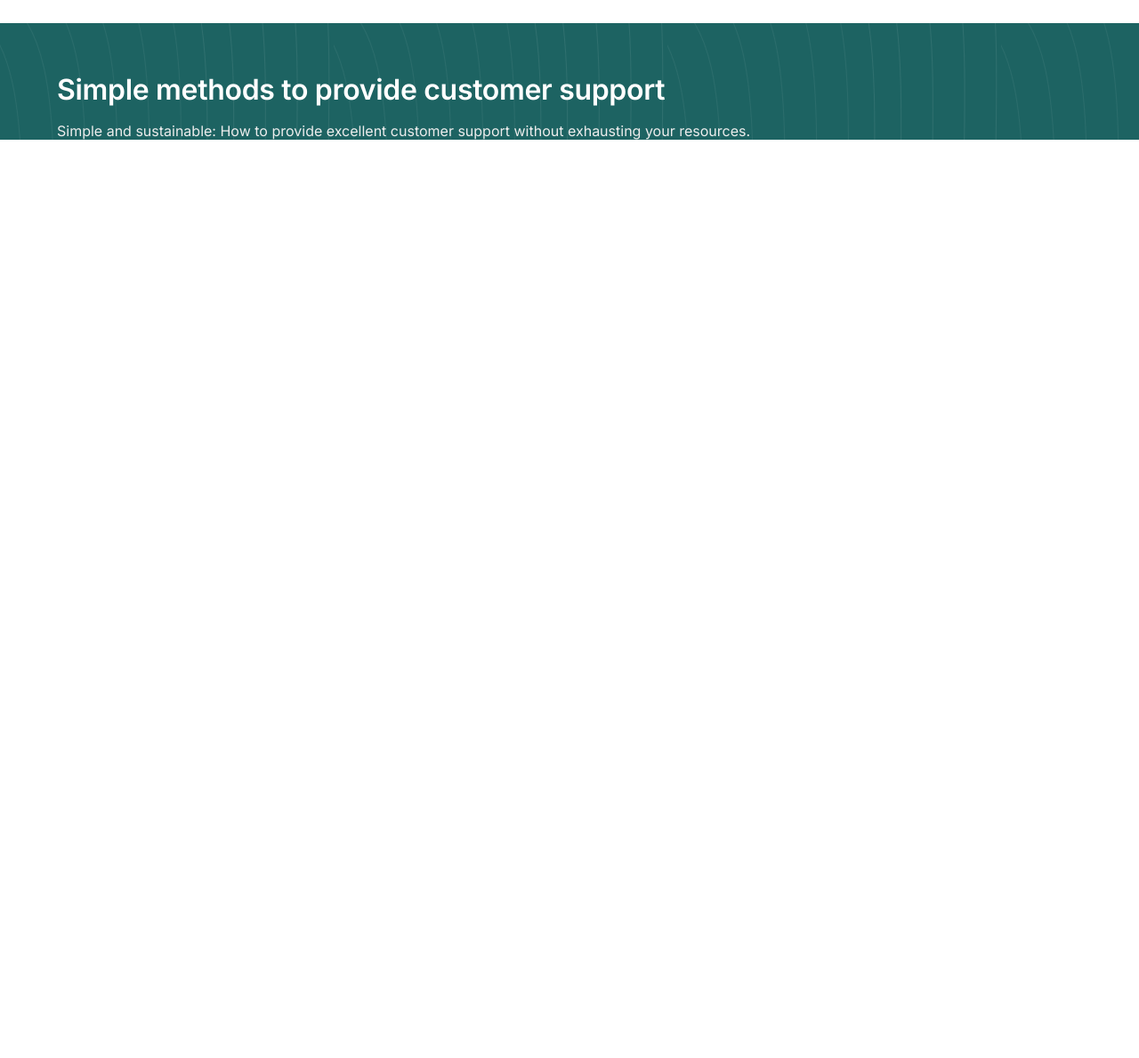
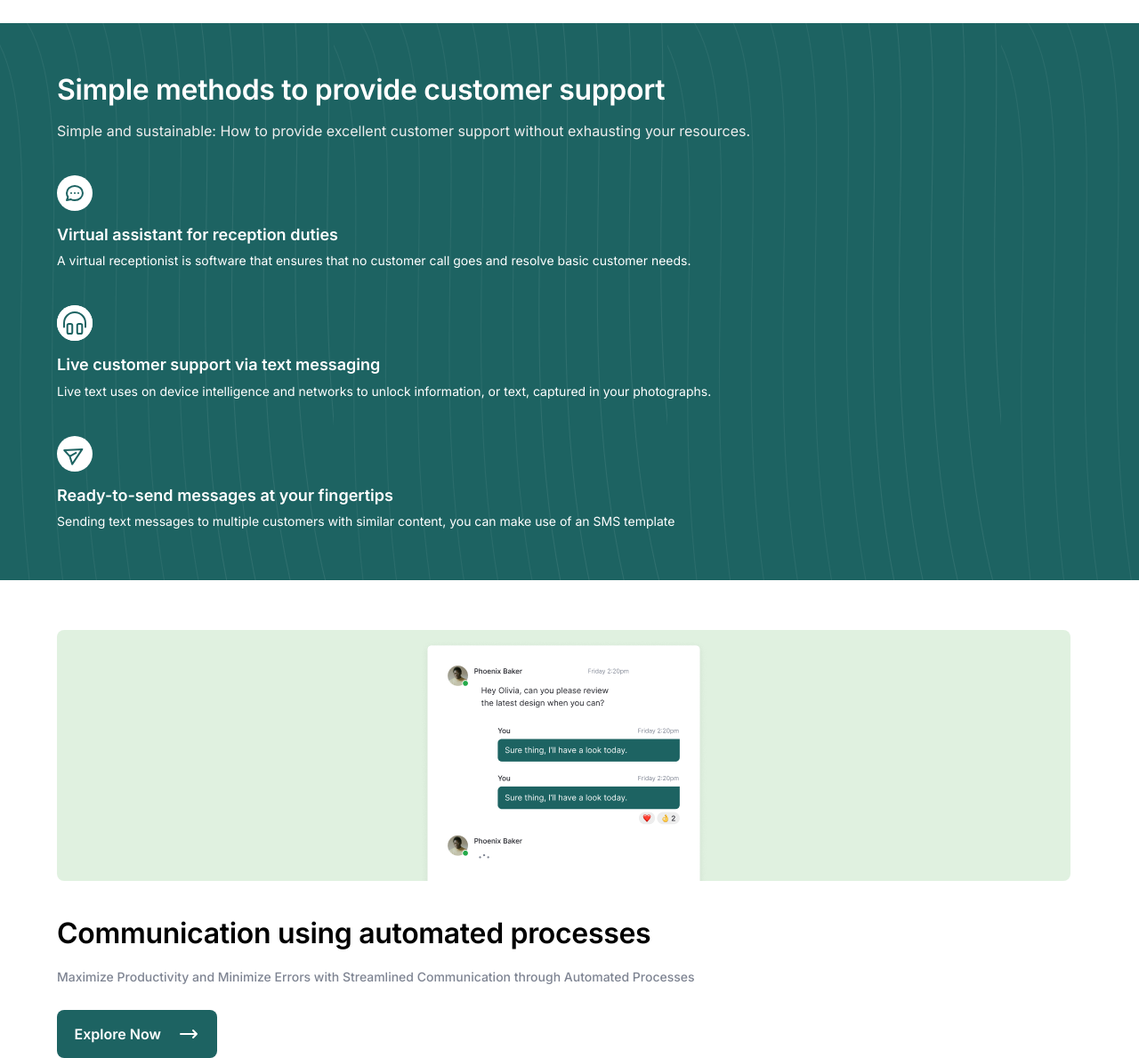
Before and after one commit to viniciusmurara/ProvaHTML, a plain HTML site: page index.html in a window 1280 px wide. Shown: the part 677-1866 px from the top of the page at 89% size. Before the commit the page ends 834 px from the top, so only its background shows below. Drawn offline with Linux system fonts and the light colour scheme.

Commit message:
ProvaHTML

```diff
--- a/index.html
+++ b/index.html
@@ -18,7 +18,7 @@
             <img src="img/align-justify.svg" alt="menu">
         </div>
     </header>
-    <main>
+    <main class="main">
         <section>
             <div class="block-1">
                 <div class="green-background">
@@ -64,9 +64,64 @@
                         <p>Simple and sustainable: How to provide excellent customer support without exhausting your resources.</p>
                     </div>
                 </div>
+                <div class="text-block-2">
+                    <div class="icon-1">
+                        <img src="img/Icon (2).svg" alt="message">
+                    </div>
+                    <div class="title-3">
+                        <p>Virtual assistant for reception duties</p>
+                    </div>
+                    <div class="text-2">
+                        <p>A  virtual receptionist is software that ensures that no customer call goes and resolve basic customer needs.</p>
+                    </div>
+                </div>
+                <div class="text-block-3">
+                    <div class="icon-2">
+                        <img src="img/Icon (3).svg" alt="phone">
+                    </div>
+                    <div class="title-4">
+                        <p>Live customer support via text messaging</p>
+                    </div>
+                    <div class="text-3">
+                        <p>Live text uses on device intelligence and networks to unlock information, or text, captured in your photographs.</p>
+                    </div>
+                </div>
+                <div class="text-block-4">
+                    <div class="icon-3">
+                        <img src="img/Icon (4).svg" alt="cursor">
+                    </div>
+                    <div class="title-3">
+                        <p>Ready-to-send messages at your fingertips</p>
+                    </div>
+                    <div class="text-2">
+                        <p>Sending text messages to multiple customers with similar content, you can make use of an SMS template</p>
+                    </div>
+                </div>
             </div>
         </section>
-
+        <section>
+            <div class="section-1">
+                <div class="img-2">
+                    <img src="img/Illustrasi.png" alt="comunication">
+                </div>
+            </div>
+            <div class="section-2">
+                <div class="title-5">
+                    <p>Communication using automated processes</p>
+                </div>
+                <div class="text-4">
+                    <p>Maximize Productivity and Minimize Errors with Streamlined Communication through Automated Processes</p>
+                </div>
+                <div class="green-button-2">
+                    <div class="text-green-button-2">
+                        <p>Explore Now</p>
+                    </div>
+                    <div class="arrow-button-2">
+                        <img src="img/Icon.svg" alt="arrow">
+                    </div>
+                </div>
+            </div>
+        </section>
     </main>
 </body>
 </html>
--- a/style.CSS
+++ b/style.CSS
@@ -8,10 +8,9 @@
     --secondary-color: #ffffff;
 }
 
-main {
+main{
     font-family: Inter;
     font-style: normal;
-    color: var(--secondary-color);
 }
 
 .header{
@@ -76,6 +75,7 @@ main {
     align-items: center;
     justify-content: space-evenly;
     background-color: var(--primary-color);
+    color: var(--secondary-color);
     width: 165px;
     height: 54px;
     border-radius: 8px;
@@ -122,6 +122,7 @@ main {
 }
 
 .title-2{
+    color: var(--secondary-color);
     font-size: 32px;
     font-weight: 600;
     line-height: 120%;
@@ -132,3 +133,87 @@ main {
     color: #EDEDED;
     margin-top: 16px;
 }
+
+.text-block-2, .text-block-3, .text-block-4{
+    color: var(--secondary-color);
+    margin: 40px 10% 0 5%;
+}
+
+.icon-1, .icon-2, .icon-3{
+    display: flex;
+    justify-content: center;
+    align-items: center;
+    background-color: var(--secondary-color);
+    border-radius: 100%;
+    width: 40px;
+    height: 40px;
+}
+
+.title-3, .title-4, .title-5{
+    margin: 16px 10% 0 0;
+    font-size: 18px;
+    font-weight: 600;
+    line-height: 120%;
+}
+
+.title-3{
+    margin-right: 20%;
+}
+
+.text-2, .text-3, .text-4{
+    margin-top: 8px;
+    font-size: 14px;
+    line-height: 150%;
+}
+
+.text-block-4{
+    padding-bottom: 56px;
+}
+
+.img-2{
+    display: flex;
+    justify-content: center;
+    padding-top: 10px;
+    margin: 56px 5% 40px 5%;
+    background-color: #E0F1E0;
+    width: 89%;
+    border-radius: 8px;
+}
+
+.title-5{
+    margin: 0 7% 0 5%;
+    font-size: 32px;
+    font-weight: 600;
+    line-height: 120%;
+    letter-spacing: -0.32px;
+}
+
+.text-4{
+    margin: 16px 11% 0 5%;
+    color: #7E8492;
+    font-weight: 500;
+    line-height: 26px;
+}
+
+.green-button-2{
+    display: flex;
+    flex-direction: row;
+    align-items: center;
+    justify-content: space-evenly;
+    background-color: var(--primary-color);
+    color: var(--secondary-color);
+    width: 180px;
+    height: 54px;
+    border-radius: 8px;
+    margin: 24px 0 0 5%;
+}
+
+.arrow-button-2{
+    margin-top: 5px;
+}
+
+.text-green-button-2{
+    font-size: 16px;
+    font-weight: 600;
+    line-height: 26px;
+}
```
Also changed, not shown: img/Icon (2).svg (added), img/Icon (3).svg (added), img/Icon (4).svg (added), img/Illustrasi.png (added).
